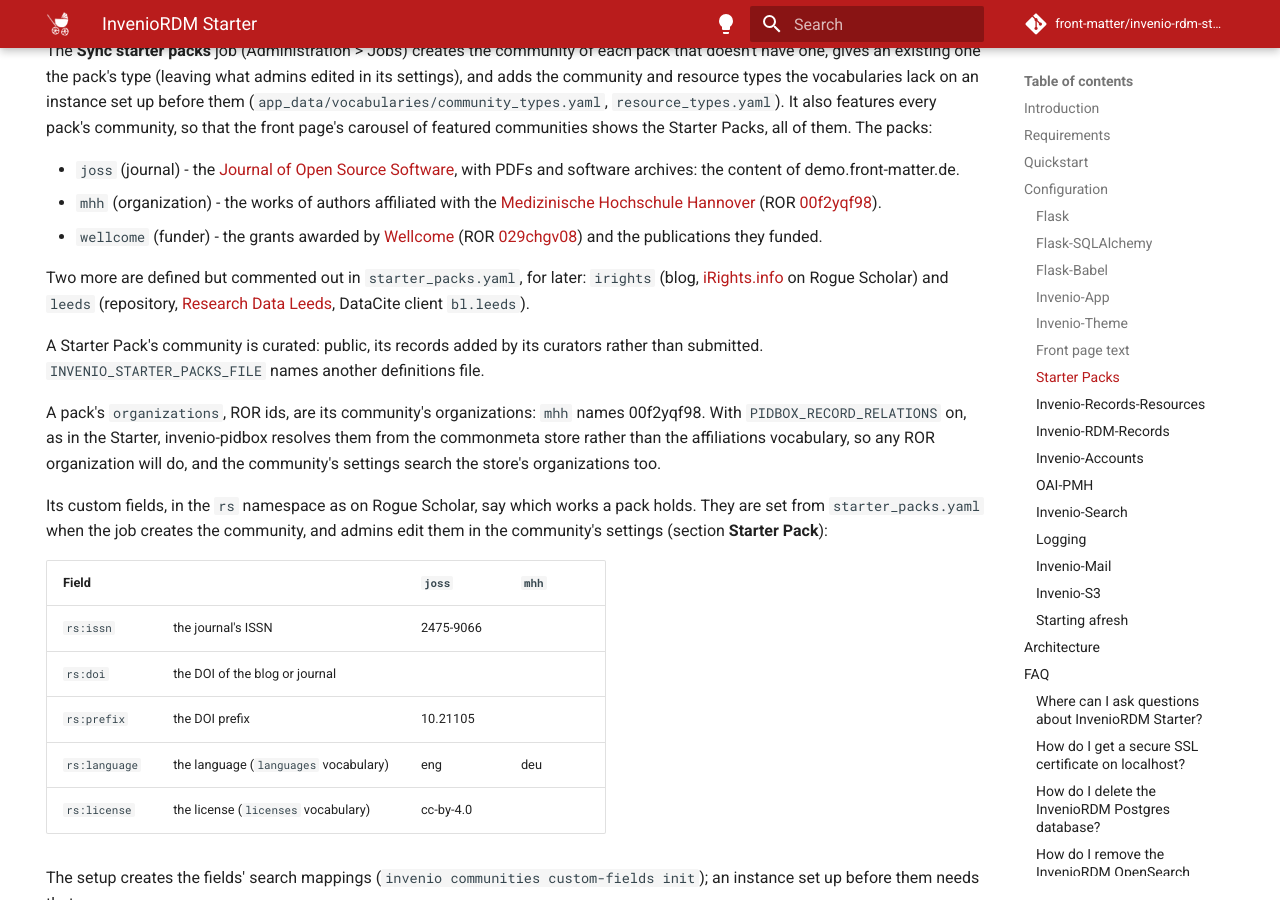
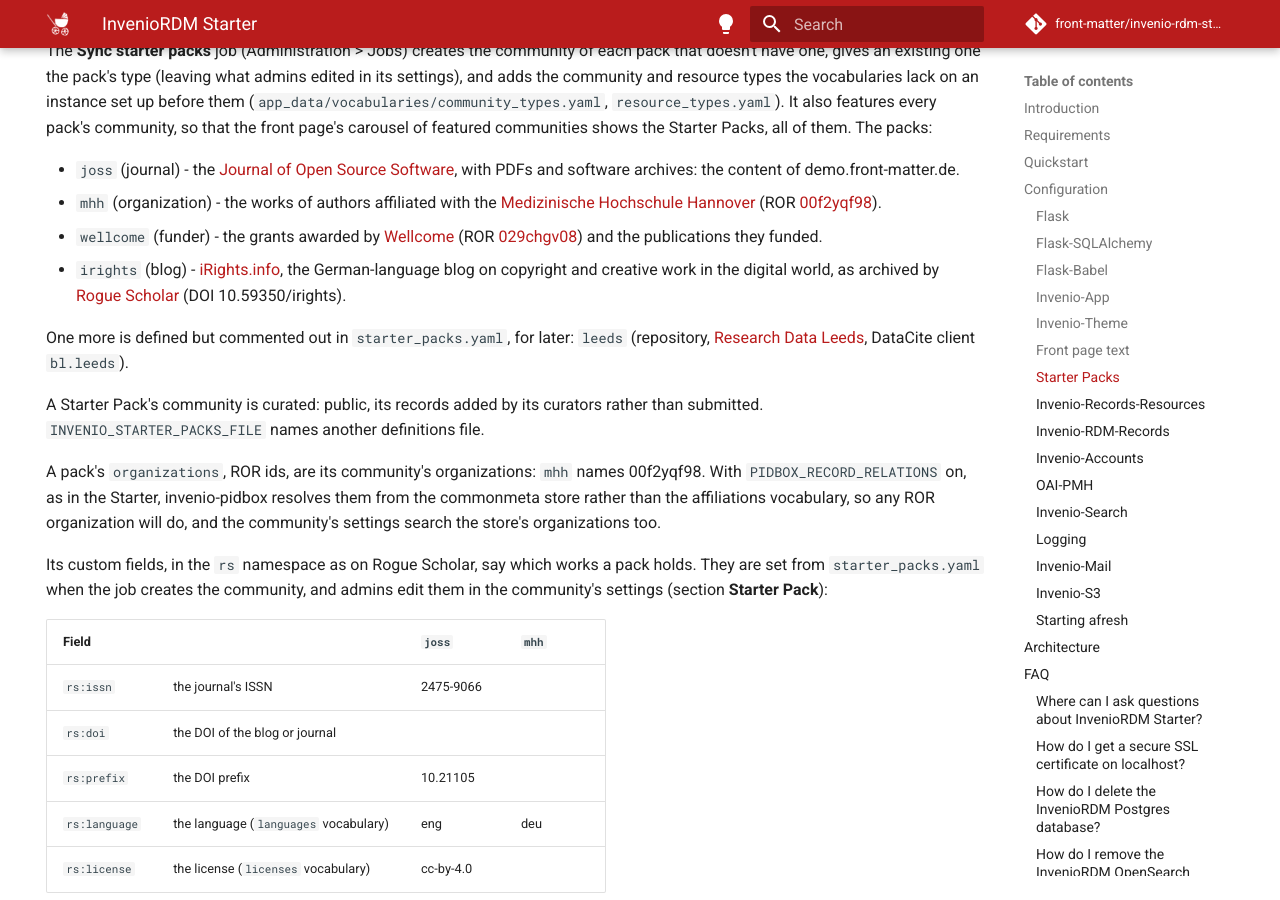
Before and after one commit to front-matter/invenio-rdm-starter, an MkDocs documentation site: the page built from docs/index.md, in a window 1280 px wide and 900 px high, scrolled down 4244 px. Built offline with MkDocs 1.6.1 and Material for MkDocs 9.7.7, drawn with Linux system fonts in a browser that asks for light colours; comment, search, counter and statistics services are not loaded.

Commit message:
feat: iRights Starter Pack, its logo back from history
iRights.info (blog, DOI 10.59350/irights) is enabled, with the logo
removed in 742bc00. Wellcome's license is cc-by-4.0 again (the id had
lost its last character).

```diff
--- a/docs/index.md
+++ b/docs/index.md
@@ -113,8 +113,9 @@ The **Sync starter packs** job (Administration > Jobs) creates the community of
 * `joss` (journal) - the [Journal of Open Source Software](https://joss.theoj.org), with PDFs and software archives: the content of demo.front-matter.de.
 * `mhh` (organization) - the works of authors affiliated with the [Medizinische Hochschule Hannover](https://www.mhh.de) (ROR [00f2yqf98](https://ror.org/00f2yqf98)).
 * `wellcome` (funder) - the grants awarded by [Wellcome](https://wellcome.org) (ROR [029chgv08](https://ror.org/029chgv08)) and the publications they funded.
+* `irights` (blog) - [iRights.info](https://irights.info), the German-language blog on copyright and creative work in the digital world, as archived by [Rogue Scholar](https://rogue-scholar.org) (DOI 10.59350/irights).
 
-Two more are defined but commented out in `starter_packs.yaml`, for later: `irights` (blog, [iRights.info](https://irights.info) on Rogue Scholar) and `leeds` (repository, [Research Data Leeds](https://archive.researchdata.leeds.ac.uk), DataCite client `bl.leeds`).
+One more is defined but commented out in `starter_packs.yaml`, for later: `leeds` (repository, [Research Data Leeds](https://archive.researchdata.leeds.ac.uk), DataCite client `bl.leeds`).
 
 A Starter Pack's community is curated: public, its records added by its curators rather than submitted. `INVENIO_STARTER_PACKS_FILE` names another definitions file.
 
```
Also changed, not shown: 3 other files.
